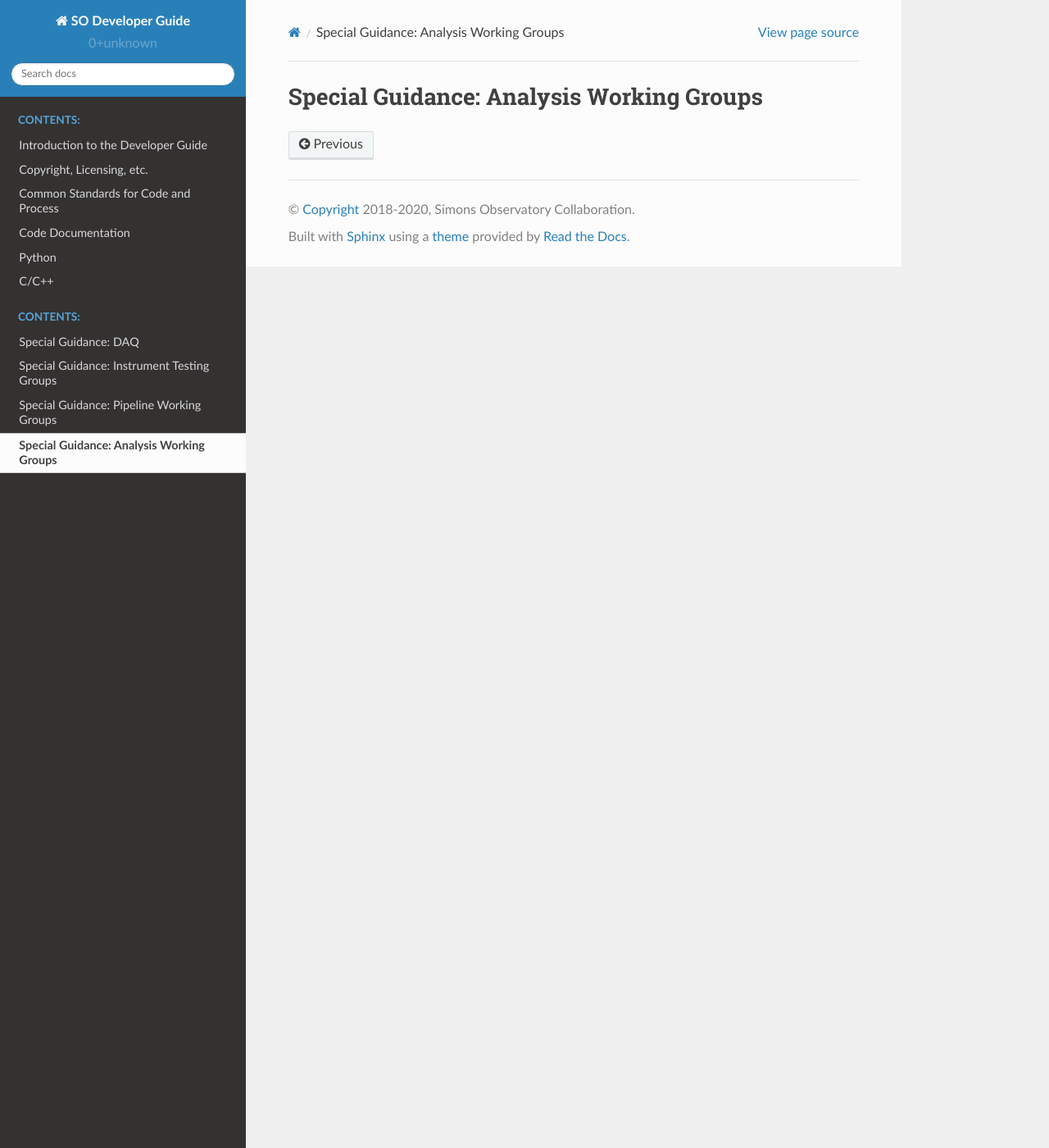
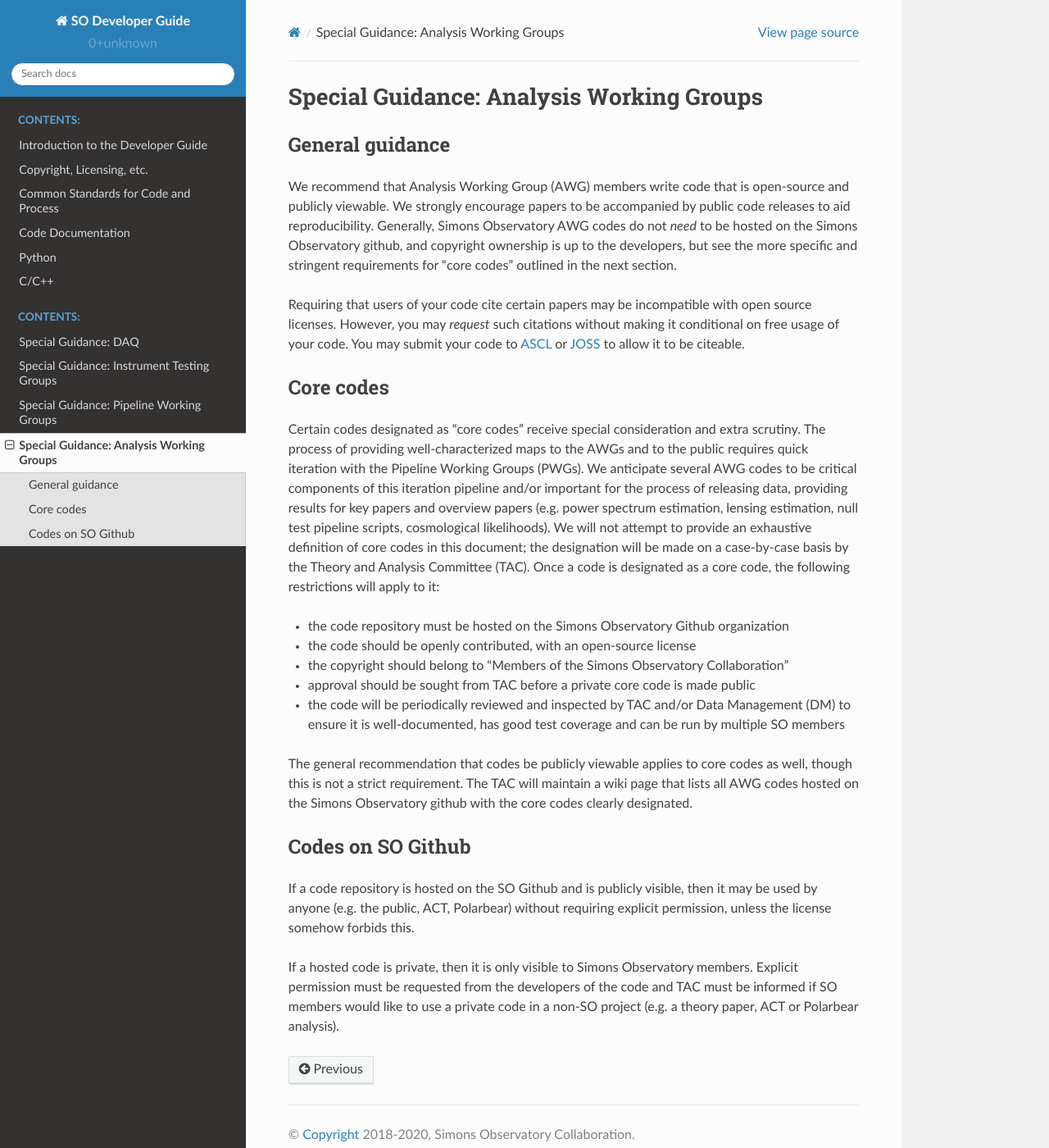
Before and after one commit to simonsobs/so_dev_guide, a Sphinx documentation site: the page built from source/awg.rst, in a window 1280 px wide and 1400 px high. Shown: the whole window at 82% size. Built offline with Sphinx 7.4.7 and the Read the Docs theme 2.0.0, drawn with Linux system fonts in a browser that asks for light colours.

Commit message:
AWG guidance

```diff
--- a/source/awg.rst
+++ b/source/awg.rst
@@ -1,3 +1,40 @@
 =========================================
 Special Guidance: Analysis Working Groups
 =========================================
+
+General guidance
+================
+
+We recommend that Analysis Working Group (AWG) members write code that is open-source and publicly viewable.
+We strongly encourage papers to be accompanied by public code releases to aid reproducibility.
+Generally, Simons Observatory AWG codes do not *need* to be hosted
+on the Simons Observatory github, and copyright ownership is up to the developers, but see the more specific and stringent requirements
+for "core codes" outlined in the next section.
+
+Requiring that users of your code cite certain papers may be incompatible with
+open source licenses. However, you may *request* such citations without making it conditional on free usage of your
+code. You may submit your code to `ASCL`_ or `JOSS`_ to allow it to be citeable.
+
+Core codes
+==========
+
+Certain codes designated as "core codes" receive special consideration and extra scrutiny. The process of providing well-characterized maps to the AWGs and to the public requires quick iteration with the Pipeline Working Groups (PWGs). We anticipate several AWG codes to be critical components of this iteration pipeline and/or important for the process of releasing data, providing results for key papers and overview papers (e.g. power spectrum estimation, lensing estimation, null test pipeline scripts, cosmological likelihoods). We will not attempt to provide an exhaustive definition of core codes in this document; the designation will be made on a case-by-case basis by the Theory and Analysis Committee (TAC). Once a code is designated as a core code, the following restrictions will apply to it:
+
+- the code repository must be hosted on the Simons Observatory Github organization
+- the code should be openly contributed, with an open-source license
+- the copyright should belong to "Members of the Simons Observatory Collaboration"
+- approval should be sought from TAC before a private core code is made public
+- the code will be periodically reviewed and inspected by TAC and/or Data Management (DM) to ensure it is well-documented, has good test coverage and can be run by multiple SO members
+
+The general recommendation that codes be publicly viewable applies to core codes as well, though this is not a strict requirement. The TAC will maintain a wiki page that lists all AWG codes hosted on the Simons Observatory github with the core codes clearly designated.
+
+Codes on SO Github
+==================
+
+If a code repository is hosted on the SO Github and is publicly visible, then it may be used by anyone (e.g. the public, ACT, Polarbear) without requiring explicit permission, unless the license somehow forbids this.
+
+If a hosted code is private, then it is only visible to Simons Observatory members. Explicit permission must be requested from the developers of the code and TAC must be informed if SO members would like to use a private code in a non-SO project (e.g. a theory paper, ACT or Polarbear analysis).
+
+
+.. _`ASCL`: https://ascl.net/
+.. _`JOSS`: https://joss.theoj.org/
```
